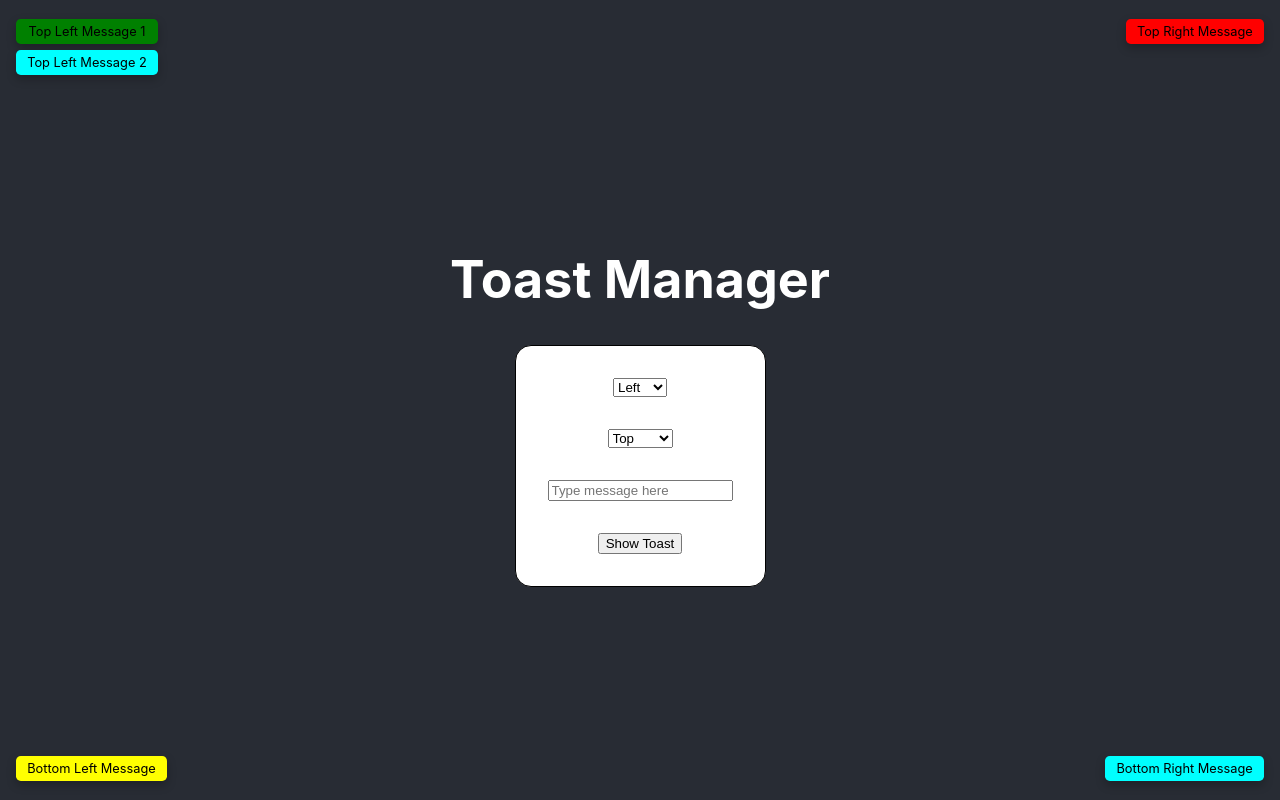
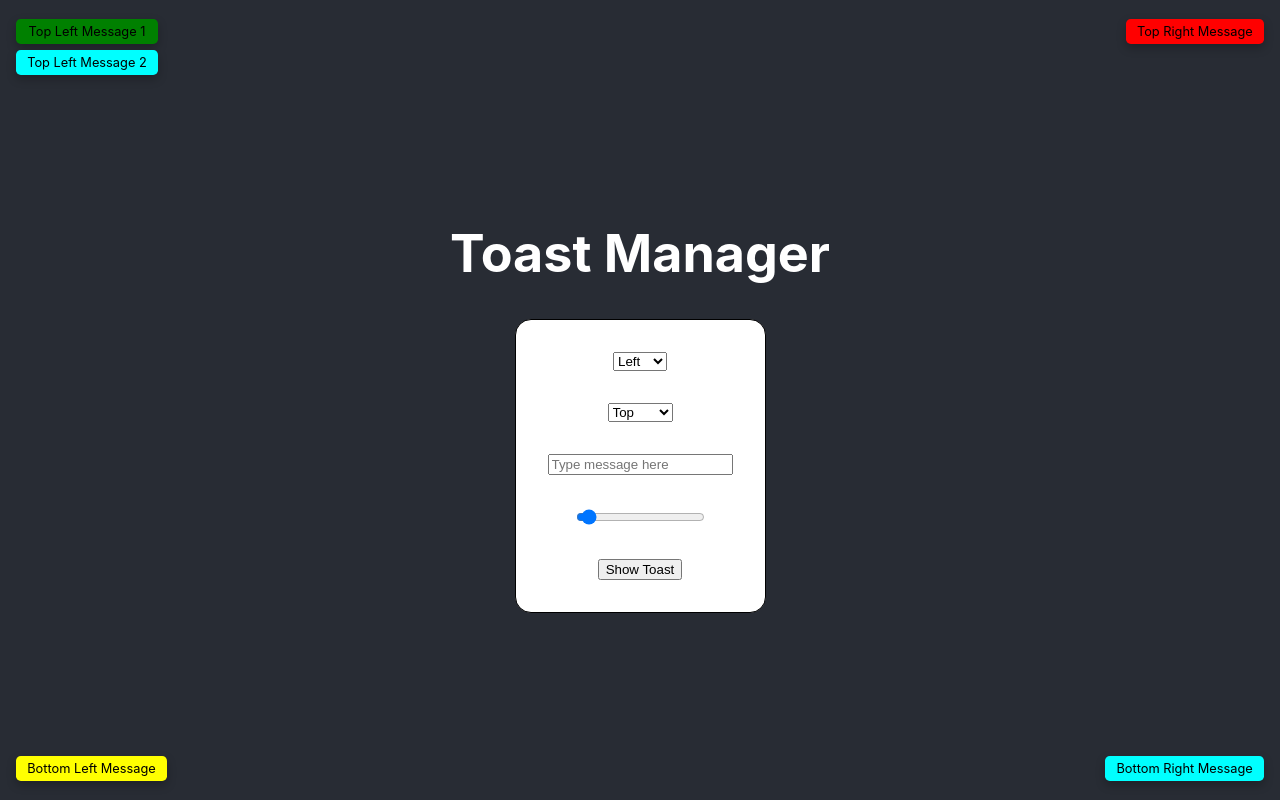
Before and after one commit to rubeun/toast-manager, a React (Create React App) app: page / in a window 1280 px wide. Built offline with nearby package versions, Linux system fonts and the light colour scheme.

Commit message:
add slider for toast duration

```diff
--- a/src/components/ToastCreator/ToastCreator.tsx
+++ b/src/components/ToastCreator/ToastCreator.tsx
@@ -5,6 +5,7 @@ const ToastCreator = () => {
   const [horizontalPosition, setHorizontalPosition] = useState("left");
   const [verticalPosition, setVerticalPosition] = useState("top");
   const [toastMessage, setToastMessage] = useState("");
+  const [toastDuration, setToastDuration] = useState(2);
 
   const changeHorizontalPosition = (
     event: React.ChangeEvent<HTMLSelectElement>,
@@ -22,6 +23,9 @@ const ToastCreator = () => {
     setToastMessage(event.target.value);
   };
 
+  const changeToastDuration = (event: React.ChangeEvent<HTMLInputElement>) => {
+    setToastDuration(parseInt(event.target.value));
+  };
 
   return (
     <div className={styles.toastCreator}>
@@ -34,6 +38,13 @@ const ToastCreator = () => {
         <option value="bottom">Bottom</option>
       </select>
       <input type="text" placeholder="Type message here" onChange={changeToastMessage} value={toastMessage} />
+      <input
+        type="range"
+        min={1}
+        max={20}
+        value={toastDuration}
+        onChange={changeToastDuration}
+      />
       <button>Show Toast</button>
     </div>
   );
```
